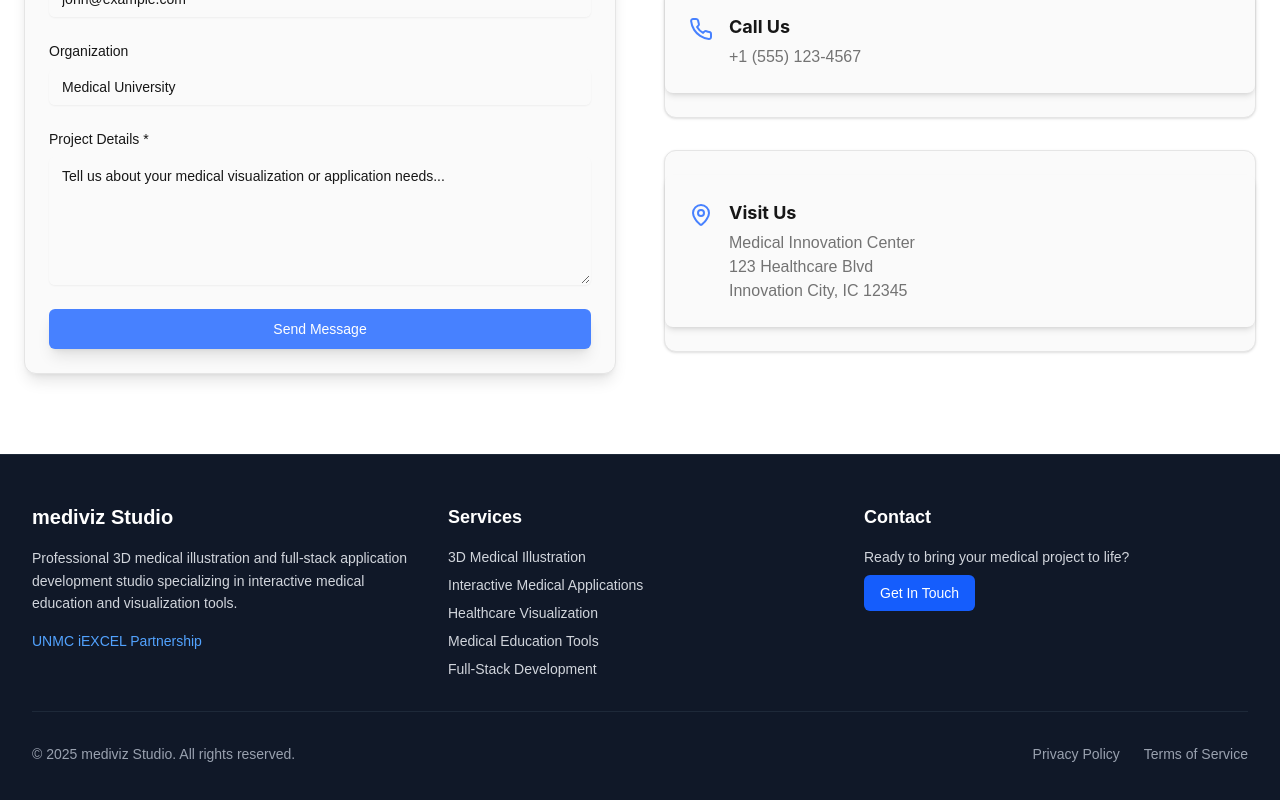
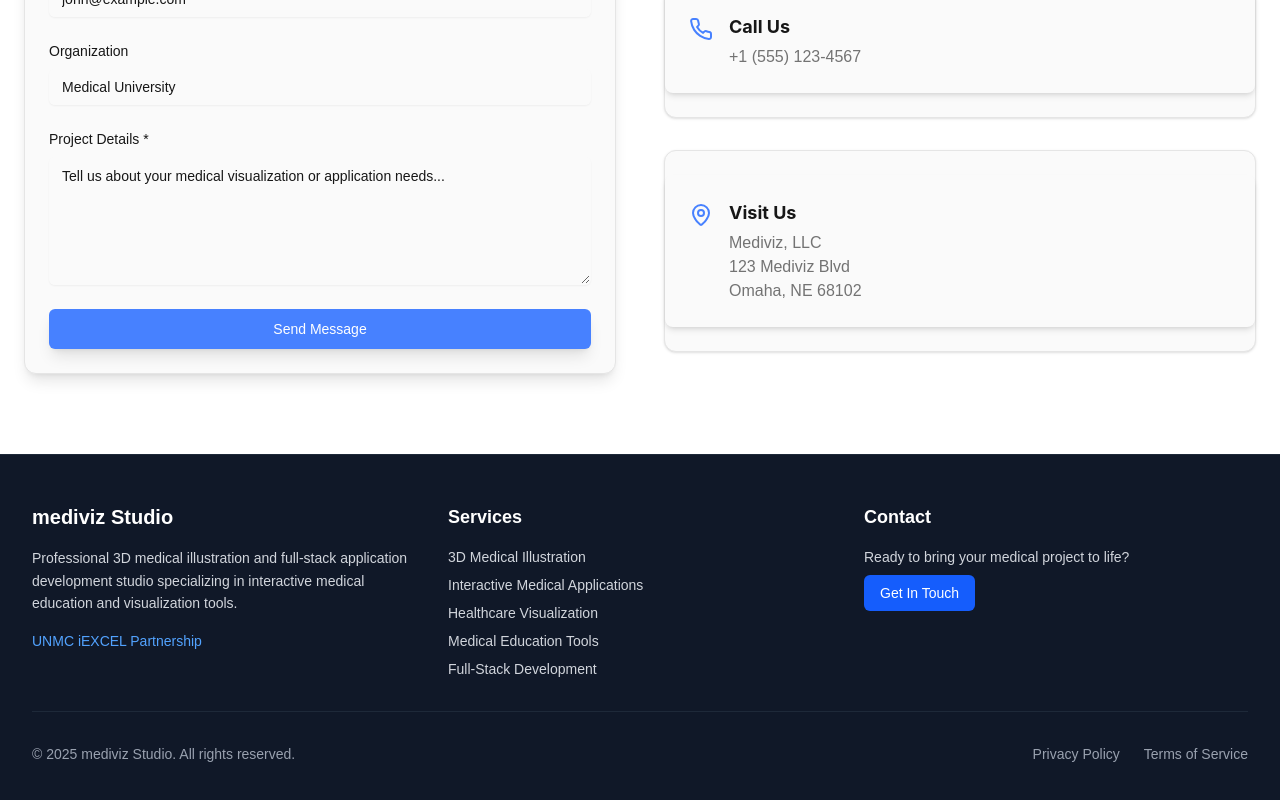
Before and after one commit to 8pathcreative/mediviz-portfolio-v2, a Next.js app: page / in a window 1280 px wide. Shown: the part 3592-4392 px from the top of the page. Built offline with nearby package versions, Linux system fonts and the light colour scheme; a web font is replaced by a local one.

Commit message:
change address

```diff
--- a/components/contact.tsx
+++ b/components/contact.tsx
@@ -174,11 +174,11 @@ export function Contact() {
                   <div>
                     <h3 className="font-sans font-bold text-lg text-primary mb-1">Visit Us</h3>
                     <address className="text-secondary font-normal not-italic">
-                      Medical Innovation Center
+                      Mediviz, LLC
                       <br />
-                      123 Healthcare Blvd
+                      123 Mediviz Blvd
                       <br />
-                      Innovation City, IC 12345
+                      Omaha, NE 68102
                     </address>
                   </div>
                 </div>
```
